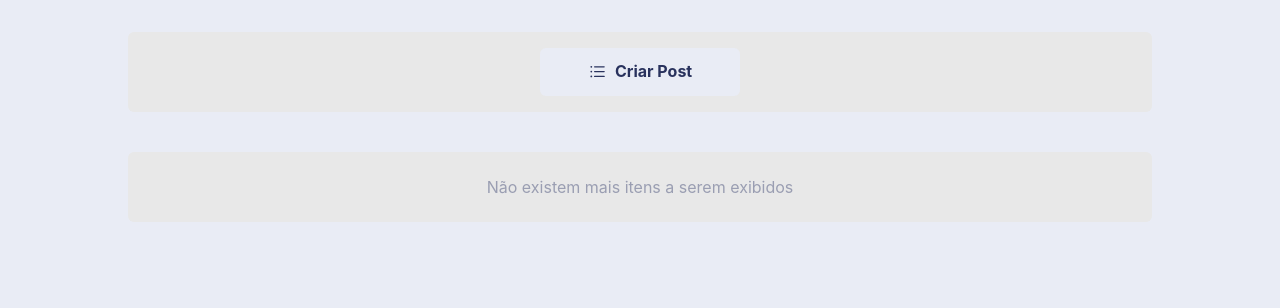
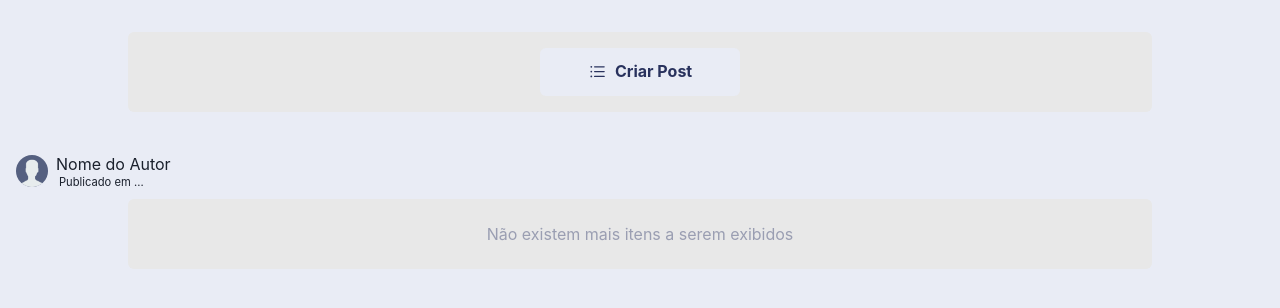
Before and after one commit to ricciardi305/test-feed-social, a React (Vite) app in the folder feed/: page / in a window 1280 px wide. Shown: the top 308 px of the page. Built offline with nearby package versions, Linux system fonts and the light colour scheme.

Commit message:
Cabeçalho do post com infos do autor e data de publi

```diff
--- a/feed/src/App.tsx
+++ b/feed/src/App.tsx
@@ -1,11 +1,19 @@
-import {  VStack } from '@chakra-ui/react';
+import { VStack } from '@chakra-ui/react';
 import { FeedFooter } from './components/FeedFooter';
 import { FeedHeader } from './components/FeedHeader';
+import { PostCard } from './components/PostCard';
 
 function App() {
 	return (
-		<VStack bgColor={'#E9ECF5'} w='100%' h='100vh' alignItems={"center"} justifyContent={"flex-start"} px={4}>
+		<VStack
+			bgColor={'#E9ECF5'}
+			w='100%'
+			h='100vh'
+			alignItems={'center'}
+			justifyContent={'flex-start'}
+			px={4}>
 			<FeedHeader />
+			<PostCard />
 			<FeedFooter />
 		</VStack>
 	);
--- /dev/null
+++ b/feed/src/components/PostCard/index.tsx
@@ -0,0 +1,27 @@
+import { Avatar, HStack, Text, VStack } from '@chakra-ui/react';
+import autor_avatar from '../../assets/avatar_default.png';
+
+interface PostCardProps {
+	autor: string;
+	postTitle: string;
+	createdAt: string;
+	postType: string;
+	postContent: string;
+}
+
+export function PostCard() {
+	return (
+		<VStack w={'full'}>
+            {/* Cabeçalho do post com infos do autor e data de publi */}
+			<HStack justifyContent={'flex-start'} w='full' mx={4}>
+				<Avatar src={autor_avatar} size='sm' />
+				<VStack position={"relative"}>
+					<Text mb="-10px">Nome do Autor</Text>
+					<Text fontSize={'0.7rem'} position={'relative'} left="-12px">
+						Publicado em ...
+					</Text>
+				</VStack>
+			</HStack>
+		</VStack>
+	);
+}
```
